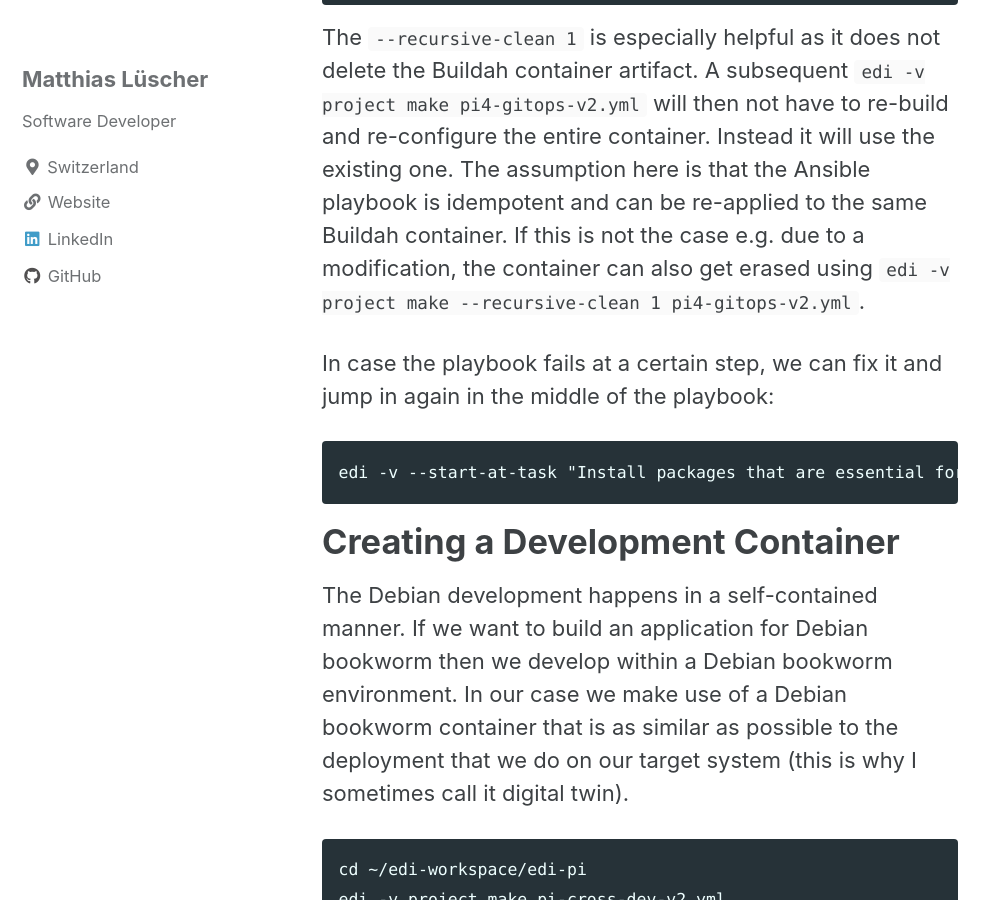
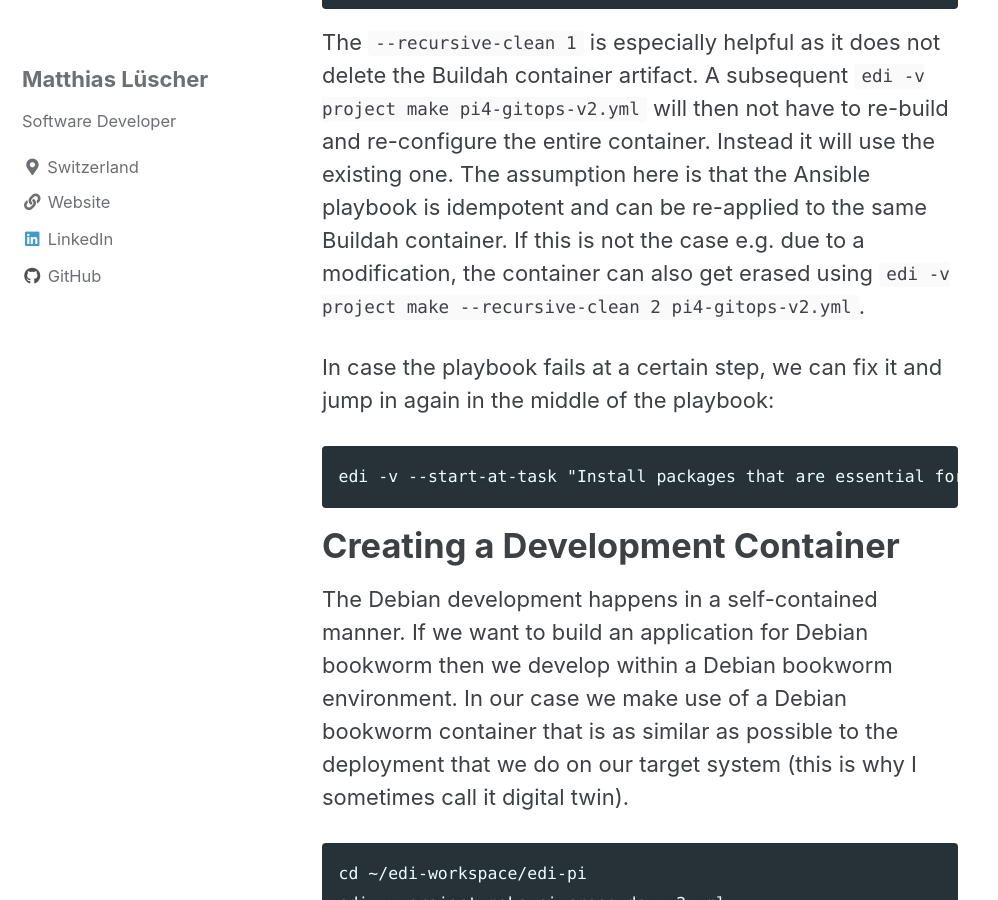
Before and after one commit to lueschem/lueschem.github.io, a Jekyll site: the page built from _posts/2024-05-03-Rootless-Creation-of-Debian-OS-and-OCI-Images.md, in a window 1280 px wide and 900 px high, scrolled down 5792 px. Shown: the whole window, without its empty margins (0-998 px from the left). Built offline with Jekyll 4.4.1, drawn with Linux system fonts in a browser that asks for light colours; cached includes are drawn as plain includes; comment, search, counter and statistics services are not loaded.

Commit message:
Fixed command, picture can now be enlarged.

```diff
--- a/_posts/2024-05-03-Rootless-Creation-of-Debian-OS-and-OCI-Images.md
+++ b/_posts/2024-05-03-Rootless-Creation-of-Debian-OS-and-OCI-Images.md
@@ -116,7 +116,7 @@
 3. The last processing step uses `postprocessing_commands` to turn the container root file system into whatever
 artifacts we need.
 
-![Workflow v2](/assets/images/blog/workflow-v2.png){:class="img-responsive"}
+[![Workflow v2](/assets/images/blog/workflow-v2.png){:class="img-responsive"}](/assets/images/blog/workflow-v2.png)
 
 # Modifications and Debugging
 
@@ -148,7 +148,7 @@
 `edi -v project make pi4-gitops-v2.yml` will then not have to re-build and re-configure the entire container. Instead it
 will use the existing one. The assumption here is that the Ansible playbook is idempotent and can be re-applied to the same
 Buildah container. If this is not the case e.g. due to a modification, the container can also get erased using
-`edi -v project make --recursive-clean 1 pi4-gitops-v2.yml`.
+`edi -v project make --recursive-clean 2 pi4-gitops-v2.yml`.
 
 In case the playbook fails at a certain step, we can fix it and jump in again in the middle of the playbook:
 
```
Also changed, not shown: assets/images/blog/workflow-v2.png.
